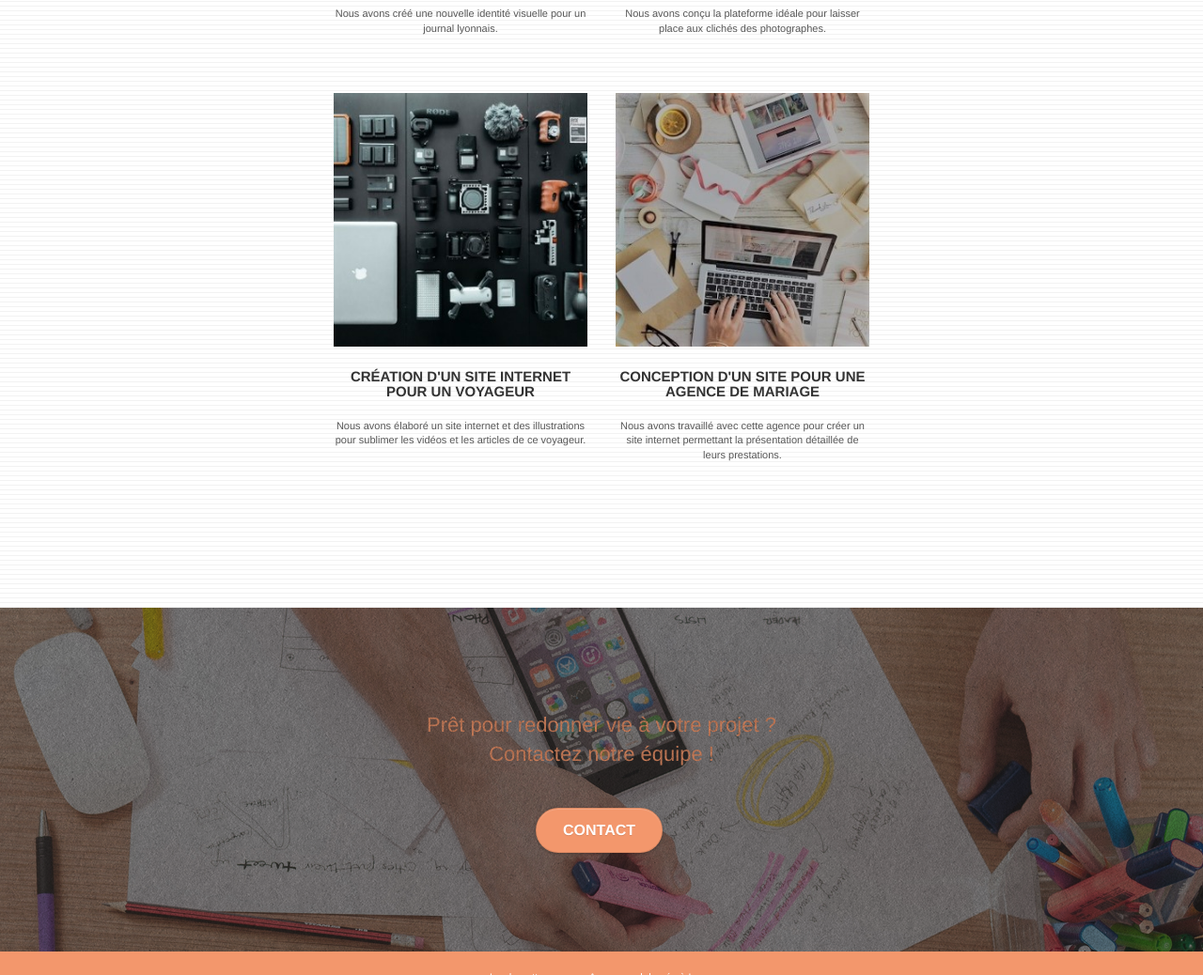
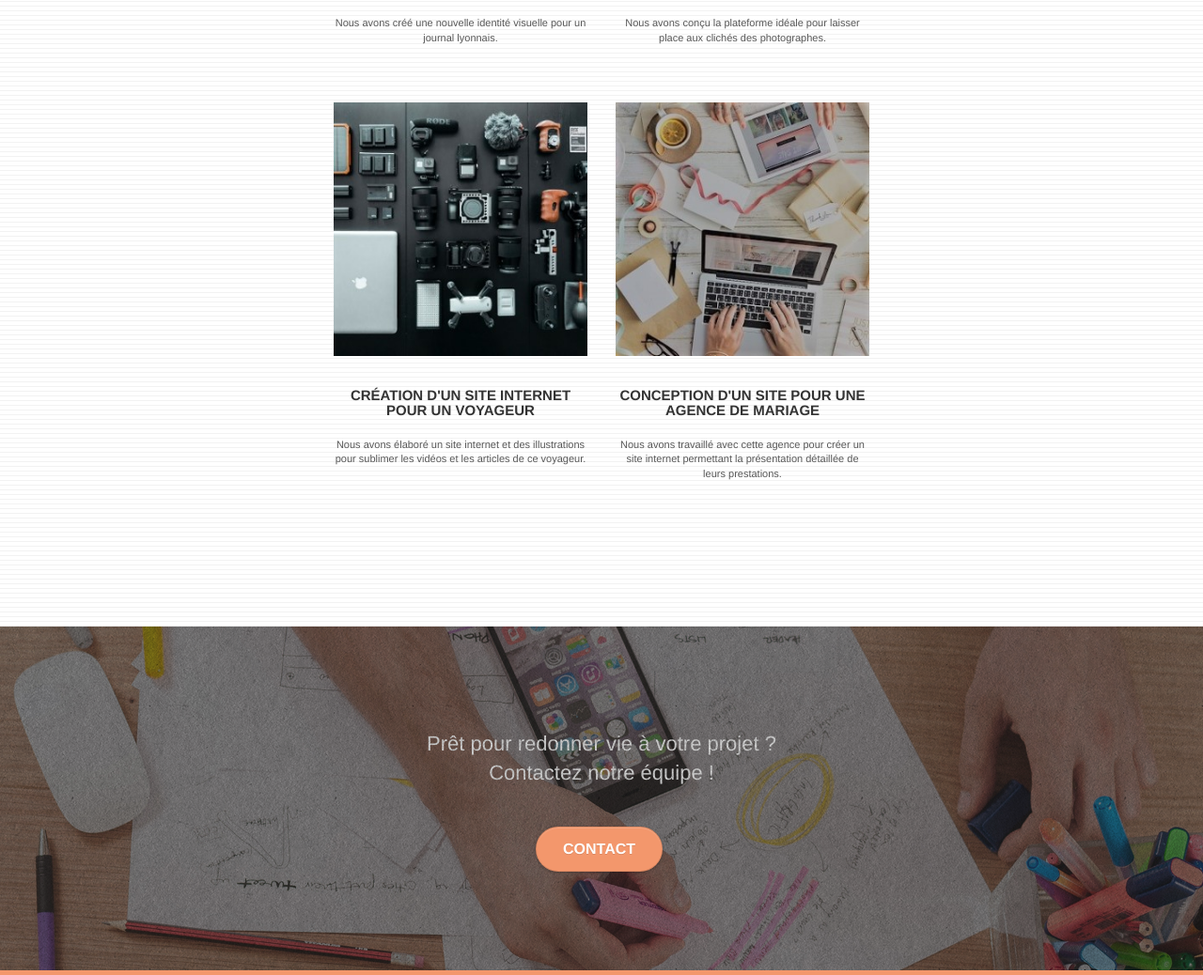
Before and after one commit to Cedricocos/LaChouetteAgence, a plain HTML site: page index.html in a window 1280 px wide. Shown: the part 2270-3308 px from the top of the page at 94% size. Drawn offline with Linux system fonts and the light colour scheme.

Commit message:
modification contraste texte

```diff
--- a/index.html
+++ b/index.html
@@ -256,7 +256,7 @@
 			<div class="container bloc-lg">
 
 				<div class="row">
-					<h2 class="mg-md text-center tc-white">
+					<h2 class="mg-md text-center white">
 						Prêt pour redonner vie à votre projet ?<br>Contactez notre équipe !
 					</h2>
 					<div class="col-sm-12 text-center">
--- a/style.css
+++ b/style.css
@@ -532,8 +532,9 @@ button {
 
 a[data-lightbox] {
     position: relative;
-    display: block;
+    display: flex;
     text-align: center;
+    justify-content: center;
 }
 
 a[data-lightbox]:hover::before {
@@ -660,6 +661,7 @@ a {
 
 .hero-bloc-text {
     font-size: 38px;
+    color: #FFF!important;
 }
 
 .hero-bloc-text-sub {
```
Also changed, not shown: page2.html (+2 -2 lines).
